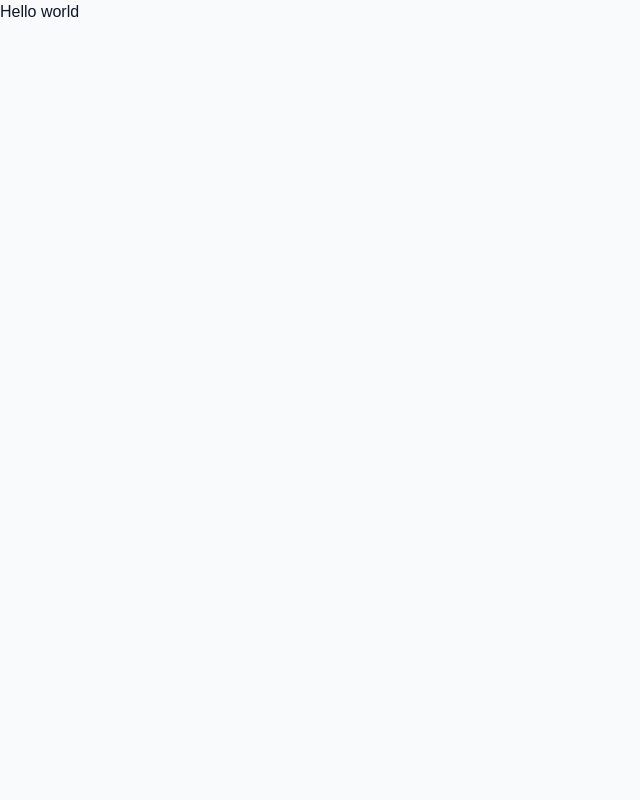
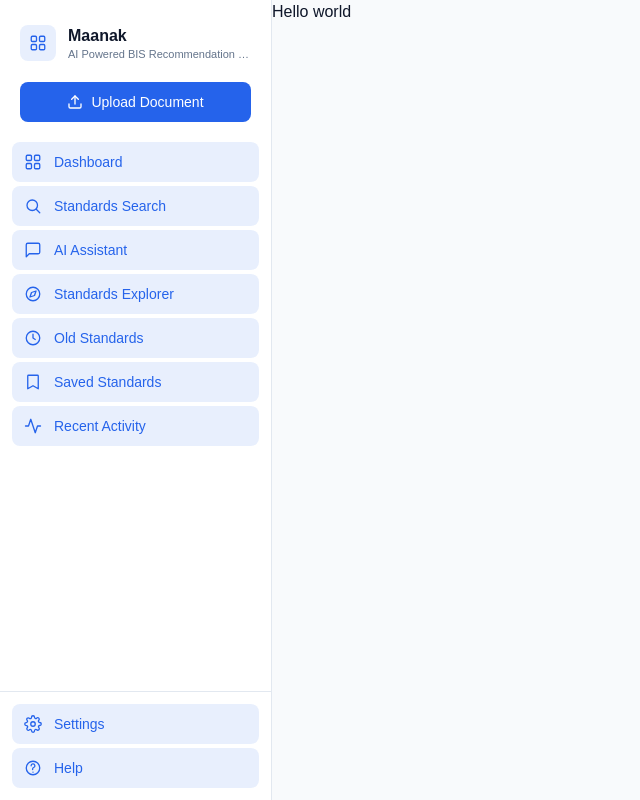
Before and after one commit to AdityaByte/Maanak, a Next.js app in the folder frontend/: page / in a window 1280 px wide. Shown: the whole page, without its empty margins (0-640 px from the left). Built offline with nearby package versions, Linux system fonts and the light colour scheme.

Commit message:
implemented sidebar

```diff
--- /dev/null
+++ b/frontend/src/app/components/Drawer.tsx
@@ -0,0 +1,95 @@
+"use client";
+
+import { useState } from "react";
+import Sidebar from "./Sidebar";
+
+const MenuIcon = () => (
+  <svg
+    width={20}
+    height={20}
+    viewBox="0 0 24 24"
+    fill="none"
+    stroke="currentColor"
+    strokeWidth={1.75}
+    strokeLinecap="round"
+    strokeLinejoin="round"
+  >
+    <line x1="3" y1="6" x2="21" y2="6" />
+    <line x1="3" y1="12" x2="21" y2="12" />
+    <line x1="3" y1="18" x2="21" y2="18" />
+  </svg>
+);
+
+const CloseIcon = () => (
+  <svg
+    width={20}
+    height={20}
+    viewBox="0 0 24 24"
+    fill="none"
+    stroke="currentColor"
+    strokeWidth={1.75}
+    strokeLinecap="round"
+    strokeLinejoin="round"
+  >
+    <line x1="18" y1="6" x2="6" y2="18" />
+    <line x1="6" y1="6" x2="18" y2="18" />
+  </svg>
+);
+
+export default function Drawer() {
+  const [isOpen, setIsOpen] = useState(false);
+
+  return (
+    <div className="w-full shrink-0 md:hidden">
+      {/* Mobile top bar */}
+      <header className="flex h-14 items-center gap-3 border-b border-border bg-card px-4">
+        <button
+          type="button"
+          onClick={() => setIsOpen(true)}
+          aria-label="Open menu"
+          className="flex h-9 w-9 items-center justify-center rounded-lg text-foreground hover:bg-muted"
+        >
+          <MenuIcon />
+        </button>
+
+        <span className="text-sm font-semibold text-foreground">
+          Maanak
+        </span>
+      </header>
+
+      {/* Overlay */}
+      {isOpen && (
+        <button
+          type="button"
+          aria-label="Close menu"
+          onClick={() => setIsOpen(false)}
+          className="fixed inset-0 z-40 cursor-default bg-foreground/40"
+        />
+      )}
+
+      {/* Drawer */}
+      <aside
+        className={`fixed inset-y-0 left-0 z-50 w-[272px] max-w-[85vw] bg-card shadow-xl transition-transform duration-200 ${
+          isOpen ? "translate-x-0" : "-translate-x-full"
+        }`}
+      >
+        {/* Close button */}
+        <div className="flex h-12 items-center justify-end border-b border-border px-3">
+          <button
+            type="button"
+            onClick={() => setIsOpen(false)}
+            aria-label="Close menu"
+            className="flex h-8 w-8 items-center justify-center rounded-lg text-muted-foreground hover:bg-muted"
+          >
+            <CloseIcon />
+          </button>
+        </div>
+
+        {/* Sidebar */}
+        <div className="h-[calc(100%-3rem)]">
+          <Sidebar onNavigate={() => setIsOpen(false)} />
+        </div>
+      </aside>
+    </div>
+  );
+}
--- /dev/null
+++ b/frontend/src/app/components/Footer.tsx
@@ -0,0 +1,9 @@
+import React from 'react'
+
+const Footer = () => {
+  return (
+    <div>Footer</div>
+  )
+}
+
+export default Footer
--- /dev/null
+++ b/frontend/src/app/components/Navbar.tsx
@@ -0,0 +1,9 @@
+import React from 'react'
+
+const Navbar = () => {
+  return (
+    <div>Navbar</div>
+  )
+}
+
+export default Navbar
--- /dev/null
+++ b/frontend/src/app/components/Sidebar.tsx
@@ -0,0 +1,178 @@
+import Link from "next/link";
+
+type NavItem = {
+  label: string;
+  href: string;
+  icon: React.ReactNode;
+};
+
+const iconProps = {
+  width: 18,
+  height: 18,
+  viewBox: "0 0 24 24",
+  fill: "none",
+  stroke: "currentColor",
+  strokeWidth: 1.75,
+  strokeLinecap: "round" as const,
+  strokeLinejoin: "round" as const,
+};
+
+const DashboardIcon = () => (
+  <svg {...iconProps}>
+    <rect x="3" y="3" width="7" height="7" rx="1.5" />
+    <rect x="14" y="3" width="7" height="7" rx="1.5" />
+    <rect x="3" y="14" width="7" height="7" rx="1.5" />
+    <rect x="14" y="14" width="7" height="7" rx="1.5" />
+  </svg>
+);
+
+const SearchIcon = () => (
+  <svg {...iconProps}>
+    <circle cx="11" cy="11" r="7" />
+    <line x1="21" y1="21" x2="16.65" y2="16.65" />
+  </svg>
+);
+
+const AssistantIcon = () => (
+  <svg {...iconProps}>
+    <path d="M21 15a2 2 0 0 1-2 2H7l-4 4V5a2 2 0 0 1 2-2h14a2 2 0 0 1 2 2z" />
+  </svg>
+);
+
+const CompassIcon = () => (
+  <svg {...iconProps}>
+    <circle cx="12" cy="12" r="9" />
+    <polygon points="16 8 14 14 8 16 10 10 16 8" />
+  </svg>
+);
+
+const HistoryIcon = () => (
+  <svg {...iconProps}>
+    <circle cx="12" cy="12" r="9" />
+    <polyline points="12 7 12 12 15 14" />
+  </svg>
+);
+
+const BookmarkIcon = () => (
+  <svg {...iconProps}>
+    <path d="M6 3h12a1 1 0 0 1 1 1v17l-7-4-7 4V4a1 1 0 0 1 1-1z" />
+  </svg>
+);
+
+const ActivityIcon = () => (
+  <svg {...iconProps}>
+    <polyline points="22 12 18 12 15 21 9 3 6 12 2 12" />
+  </svg>
+);
+
+const SettingsIcon = () => (
+  <svg {...iconProps}>
+    <circle cx="12" cy="12" r="3" />
+    <path d="M19.4 15a1.65 1.65 0 0 0 .33 1.82l.06.06a2 2 0 1 1-2.83 2.83l-.06-.06a1.65 1.65 0 0 0-1.82-.33 1.65 1.65 0 0 0-1 1.51V21a2 2 0 1 1-4 0v-.09a1.65 1.65 0 0 0-1-1.51 1.65 1.65 0 0 0-1.82.33l-.06.06a2 2 0 1 1-2.83-2.83l.06-.06a1.65 1.65 0 0 0 .33-1.82 1.65 1.65 0 0 0-1.51-1H3a2 2 0 1 1 0-4h.09a1.65 1.65 0 0 0 1.51-1 1.65 1.65 0 0 0-.33-1.82l-.06-.06a2 2 0 1 1 2.83-2.83l.06.06a1.65 1.65 0 0 0 1.82.33H9a1.65 1.65 0 0 0 1-1.51V3a2 2 0 1 1 4 0v.09a1.65 1.65 0 0 0 1 1.51 1.65 1.65 0 0 0 1.82-.33l.06-.06a2 2 0 1 1 2.83 2.83l-.06.06a1.65 1.65 0 0 0-.33 1.82V9a1.65 1.65 0 0 0 1.51 1H21a2 2 0 1 1 0 4h-.09a1.65 1.65 0 0 0-1.51 1z" />
+  </svg>
+);
+
+const HelpIcon = () => (
+  <svg {...iconProps}>
+    <circle cx="12" cy="12" r="9" />
+    <path d="M9.5 9a2.5 2.5 0 1 1 3.4 2.33c-.77.32-1.4.99-1.4 1.92V14" />
+    <line x1="12" y1="17.5" x2="12" y2="17.5" />
+  </svg>
+);
+
+const UploadIcon = () => (
+  <svg width={16} height={16} viewBox="0 0 24 24" fill="none" stroke="currentColor" strokeWidth={2} strokeLinecap="round" strokeLinejoin="round">
+    <path d="M21 15v4a2 2 0 0 1-2 2H5a2 2 0 0 1-2-2v-4" />
+    <polyline points="17 8 12 3 7 8" />
+    <line x1="12" y1="3" x2="12" y2="15" />
+  </svg>
+);
+
+// Only "/" exists today. Every other item is kept disabled until its
+// real route is built — no routes are invented here.
+const mainNavItems: NavItem[] = [
+  { label: "Dashboard", href: "/", icon: <DashboardIcon /> },
+  { label: "Standards Search", href: "/standards-search", icon: <SearchIcon />, },
+  { label: "AI Assistant", href: "/ai-assistant", icon: <AssistantIcon />, },
+  { label: "Standards Explorer", href: "/standards-explorer", icon: <CompassIcon />, },
+  { label: "Old Standards", href: "/old-standards", icon: <HistoryIcon />, },
+  { label: "Saved Standards", href: "/saved-standards", icon: <BookmarkIcon />, },
+  { label: "Recent Activity", href: "/recent-activity", icon: <ActivityIcon />, },
+];
+
+const footerNavItems: NavItem[] = [
+  { label: "Settings", href: "/settings", icon: <SettingsIcon />, },
+  { label: "Help", href: "/help", icon: <HelpIcon />, },
+];
+
+function NavRow({ item, onNavigate }: { item: NavItem; onNavigate?: () => void }) {
+  const baseClasses = "flex items-center gap-3 rounded-lg px-3 py-2.5 text-sm transition-colors";
+
+  return (
+    <Link
+      href={item.href}
+      onClick={onNavigate}
+      className={`${baseClasses} bg-primary/10 font-medium text-primary`}
+    >
+      <span className="shrink-0">{item.icon}</span>
+      <span className="truncate">{item.label}</span>
+    </Link>
+  );
+}
+
+type SidebarProps = {
+  /** Called when a nav item is clicked — lets Drawer close itself on mobile. */
+  onNavigate?: () => void;
+};
+
+export default function Sidebar({ onNavigate }: SidebarProps) {
+  return (
+    <div className="flex h-full min-h-0 w-full flex-col bg-card">
+      {/* Brand header */}
+      <div className="flex items-center gap-3 px-5 pt-6 pb-5">
+        <div className="flex h-9 w-9 shrink-0 items-center justify-center rounded-lg bg-primary/10 text-primary">
+          <DashboardIcon />
+        </div>
+        <div className="min-w-0">
+          <p className="truncate text-base font-bold text-foreground">Maanak</p>
+          <p className="truncate text-[11px] leading-tight text-muted-foreground">
+            AI Powered BIS Recommendation Engine
+          </p>
+        </div>
+      </div>
+
+      {/* Primary CTA */}
+      <div className="px-5 pb-5">
+        <button
+          type="button"
+          className="flex w-full items-center justify-center gap-2 rounded-lg bg-primary px-4 py-2.5 text-sm font-medium text-primary-foreground transition-opacity hover:opacity-90"
+        >
+          <UploadIcon />
+          Upload Document
+        </button>
+      </div>
+
+      {/* Main navigation */}
+      <nav className="flex-1 overflow-y-auto px-3">
+        <ul className="flex flex-col gap-1">
+          {mainNavItems.map((item) => (
+            <li key={item.label}>
+              <NavRow item={item} onNavigate={onNavigate} />
+            </li>
+          ))}
+        </ul>
+      </nav>
+
+      {/* Footer navigation */}
+      <div className="border-t border-border px-3 py-3">
+        <ul className="flex flex-col gap-1">
+          {footerNavItems.map((item) => (
+            <li key={item.label}>
+              <NavRow item={item} onNavigate={onNavigate} />
+            </li>
+          ))}
+        </ul>
+      </div>
+    </div>
+  );
+}
--- a/frontend/src/app/layout.tsx
+++ b/frontend/src/app/layout.tsx
@@ -1,11 +1,24 @@
 import "./globals.css";
+import Sidebar from "./components/Sidebar";
+import Drawer from "./components/Drawer";
 
 export default function RootLayout({ children }: LayoutProps<"/">) {
   return (
-    <html
-      lang="en"
-    >
-      <body className="min-h-full flex flex-col">{children}</body>
+    <html lang="en">
+      <body className="flex h-screen flex-col overflow-hidden md:flex-row">
+        {/* Desktop sidebar */}
+        <div className="hidden h-full w-[272px] shrink-0 md:flex md:border-r md:border-border">
+          <Sidebar />
+        </div>
+
+        {/* Mobile drawer */}
+        <Drawer />
+
+        {/* Main content */}
+        <main className="min-h-0 min-w-0 flex-1 overflow-y-auto">
+          {children}
+        </main>
+      </body>
     </html>
   );
 }
```
